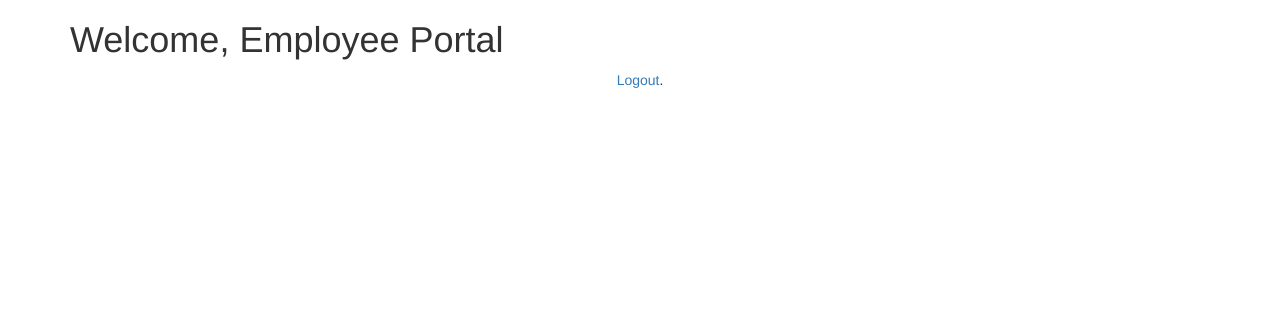
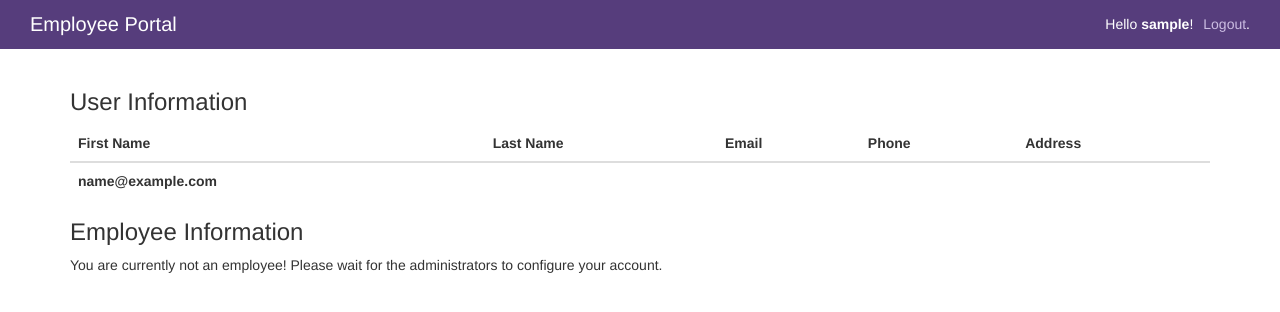
Before and after one commit to xero7689/emp-system-demo, a Django app: page /portal/ in a window 1280 px wide. Shown: the top 312 px of the page. Run offline with Django 4.2, Linux system fonts and the light colour scheme; the visitor is signed in with stand-in values (Sample User, id 1); data comes from the database, SQL or seed files in the repository; data that the repository does not hold is empty.

Commit message:
Update: Improve the template for successful user login experience

```diff
--- /dev/null
+++ b/hr_system/static/hr_system/portal.css
@@ -0,0 +1,29 @@
+#portal-header {
+  display: flex;
+  flex-direction: row;
+  align-items: center;
+  justify-content: space-between;
+  background-color: #563d7c;
+  padding: 1rem 3rem 1rem 3rem;
+  color: white;
+  margin-bottom: 2rem;
+}
+
+#portal-header-title {
+  font-size: 2rem;
+  margin: 0;
+}
+
+#portal-header-appbar {
+  display: flex;
+  flex-direction: row;
+  gap: 1rem;
+}
+
+#portal-header-appbar p {
+  margin: 0;
+}
+
+.logout-btn {
+  color: #cbbde2;
+}
--- a/hr_system/templates/hr_system/barebone.html
+++ b/hr_system/templates/hr_system/barebone.html
@@ -1,3 +1,4 @@
+{% load static %}
 <!DOCTYPE html>
 <html lang="zh-Hant-TW">
   <head>
@@ -13,9 +14,12 @@
     <script src="https://cdn.jsdelivr.net/npm/bootstrap@3.3.7/dist/js/bootstrap.min.js"
             integrity="sha384-Tc5IQib027qvyjSMfHjOMaLkfuWVxZxUPnCJA7l2mCWNIpG9mGCD8wGNIcPD7Txa"
             crossorigin="anonymous"></script>
+    <!-- Custom CSS -->
+    <link rel="stylesheet" href={% static "hr_system/portal.css" %}>
     <title>Initium Interview Quest</title>
   </head>
   <body>
-    {% block content %}{% endblock content %}
+    {% block content %}
+    {% endblock content %}
   </body>
 </html>
--- a/hr_system/templates/hr_system/portal.html
+++ b/hr_system/templates/hr_system/portal.html
@@ -1,10 +1,65 @@
 {% extends "hr_system/barebone.html" %}
 {% block content %}
-  <!--Login-->
+  <!--Portal-->
+  <div id="portal-header">
+    <p id="portal-header-title">Employee Portal</p>
+    <div id="portal-header-appbar">
+      <p>
+        Hello <strong>{{ user.get_username }}</strong>!
+      </p>
+      <p class="text-center">
+        <a class="logout-btn" href={% url "portal_logout" %}>Logout</a>.
+      </p>
+    </div>
+  </div>
   <div class="container py-5">
-    <h1>Welcome, Employee Portal</h1>
-    <p class="text-center">
-      <a href={% url "portal_logout" %}>Logout</a>.
-    </p>
+    <div id="portal-user-info">
+      <h3>User Information</h3>
+      <table class="table">
+        <thead>
+          <tr>
+            <th>First Name</th>
+            <th>Last Name</th>
+            <th>Email</th>
+            <th>Phone</th>
+            <th>Address</th>
+          </tr>
+        </thead>
+        <tbody>
+          <tr>
+            <th>{{ user_data.email }}</th>
+            <th>{{ user_data.phone_number }}</th>
+            <th>{{ user_data.address }}</th>
+          </tr>
+        </tbody>
+      </table>
+    </div>
+    <div id="portal-employee-info">
+      <h3>Employee Information</h3>
+      {% if employee_data %}
+        <table class="table">
+          <thead>
+            <tr>
+              <th>Employee ID</th>
+              <th>Hiring Date</th>
+              <th>Service Status</th>
+              <th>Department</th>
+              <th>Role</th>
+            </tr>
+          </thead>
+          <tbody>
+            <tr>
+              <th>{{ employee_data.id }}</th>
+              <th>{{ employee_data.date_of_hire }}</th>
+              <th>{{ service_status }}</th>
+              <th>{{ department_data.title }}</th>
+              <th>{{ role_data.title }}</th>
+            </tr>
+          </tbody>
+        </table>
+      {% else %}
+        <p>You are currently not an employee! Please wait for the administrators to configure your account.</p>
+      {% endif %}
+    </div>
   </div>
 {% endblock content %}
--- a/hr_system/views.py
+++ b/hr_system/views.py
@@ -1,5 +1,6 @@
 from django.shortcuts import render
 from django.views import View
+from django.views.generic import TemplateView
 
 from django.http import HttpResponse, HttpResponseRedirect
 from django.urls import reverse
@@ -11,13 +12,36 @@ from django.contrib.auth.decorators import login_required
 
 from django.utils.decorators import method_decorator
 
+from .models import User, Employee, Role, Department
 from .forms import NewUserForm
 
 
 @method_decorator(login_required, name='dispatch')
-class PortalView(View):
+class PortalView(TemplateView):
+    template_name = 'hr_system/portal.html'
+
     def get(self, request):
-        return render(request, template_name="hr_system/portal.html")
+        return self.render_to_response(self.get_context_data())
+
+    def get_context_data(self, *args, **kwargs):
+        context = super().get_context_data(**kwargs)
+        user = User.objects.get(pk=self.request.user.id)
+        employee = Employee.objects.select_related(
+            'department').select_related('role').filter(user=user).first()
+
+        if employee:
+            service_status = Employee.ServiceStatus(employee.service_status).name
+            department_data = Department.objects.get(pk=employee.department_id)
+            role_data = Role.objects.get(pk=employee.role_id)
+
+            context['employee_data'] = employee.__dict__
+            context['service_status'] = service_status
+            context['department_data'] = department_data
+            context['role_data'] = role_data
+
+        context['user_data'] = user.__dict__
+
+        return context
 
 
 class LoginView(View):
@@ -37,8 +61,10 @@ class LoginView(View):
             if user is not None:
                 login(request, user)
                 messages.info(request, f"You're now logged in as {username}.")
-                return render(request, template_name="hr_system/portal.html")
+                return HttpResponseRedirect(reverse("portal_index"))
         messages.error(request, "Invalid username or password")
+
+        return render(request, template_name="hr_system/login.html", context={"login_form": form})
 
 
 class RegisterView(View):
@@ -58,6 +84,8 @@ class RegisterView(View):
         messages.error(
             request, "Unsuccessful registration. Invalid information.")
 
+        return render(request, template_name="hr_system/register.html", context={"register_form": form})
+
 
 class LogoutView(View):
     def get(self, request):
--- a/initium_interview/urls.py
+++ b/initium_interview/urls.py
@@ -6,8 +6,10 @@ The `urlpatterns` list routes URLs to views. For more information please see:
 """
 from django.contrib import admin
 from django.urls import path, include
+from django.conf import settings
+from django.conf.urls.static import static
 
 urlpatterns = [
     path("portal/", include('hr_system.urls')),
     path("admin/", admin.site.urls),
-]
+] + static(settings.STATIC_URL, document_root=settings.STATIC_ROOT)
```
Also changed, not shown: hr_system/templates/hr_system/register.html (line endings or trailing spaces).
